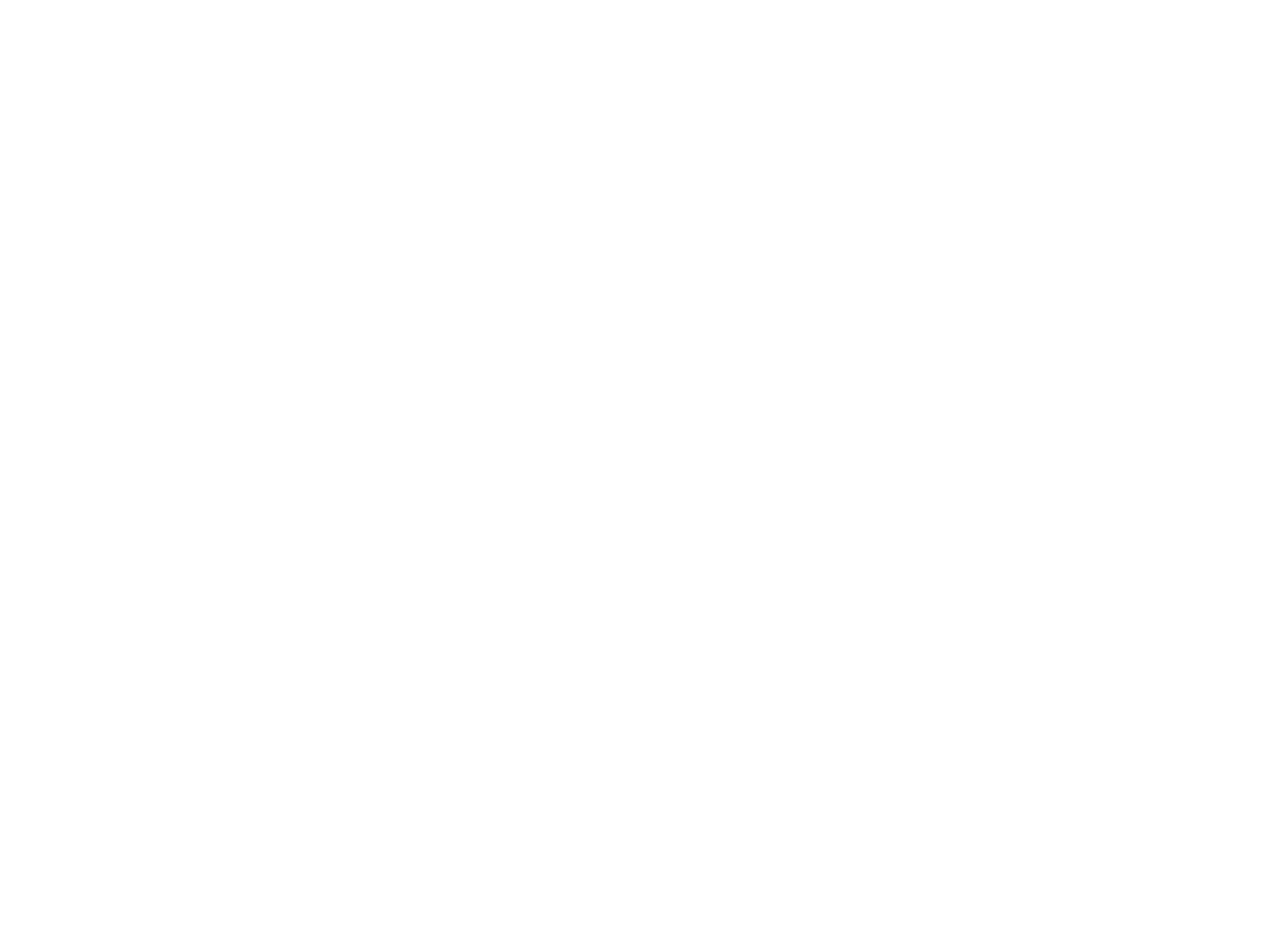
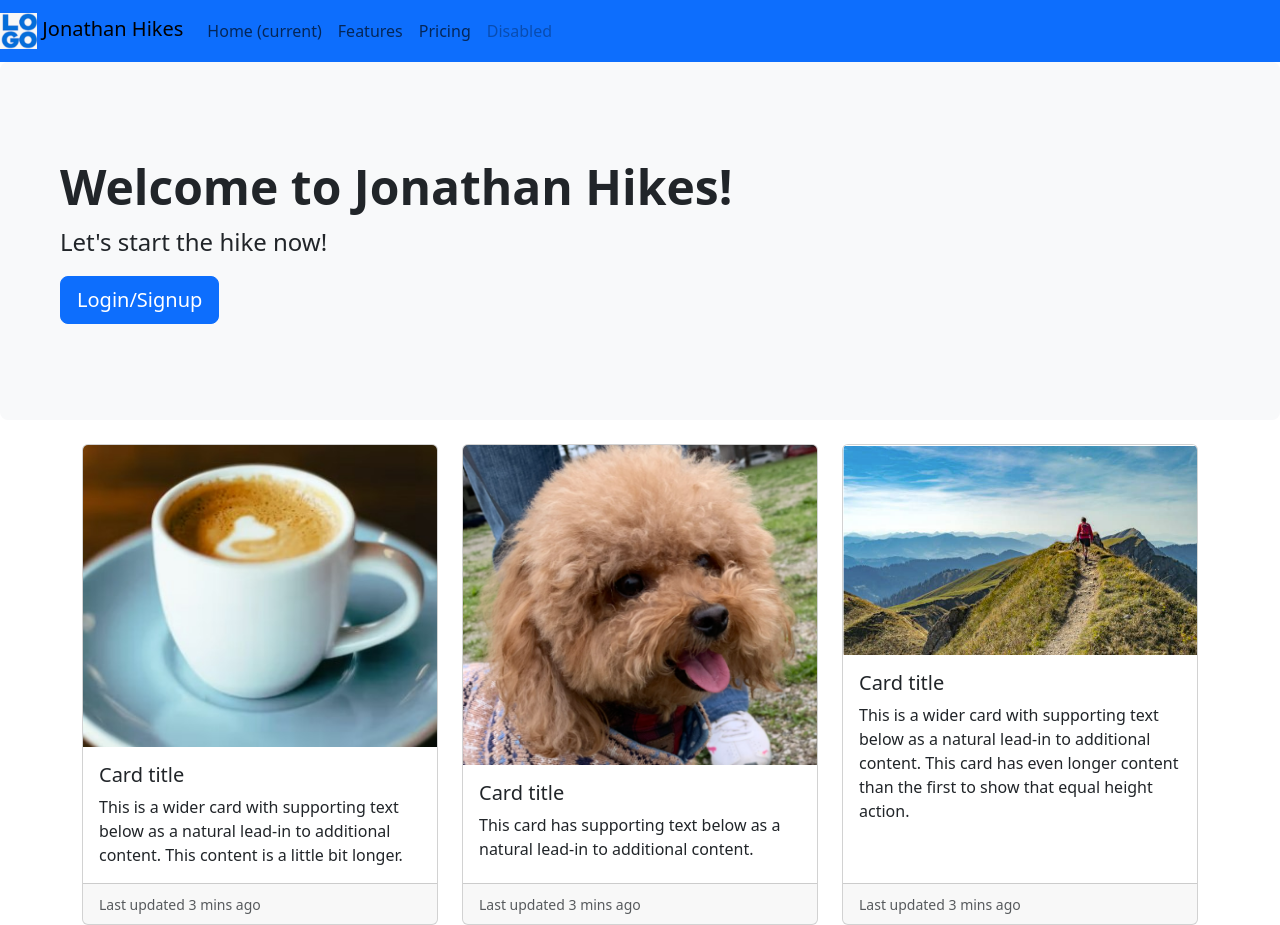
Before and after one commit to jwl0724/demo05_liu_jonathan, a plain HTML site: page index.html in a window 1280 px wide. Before the commit the page ends 800 px from the top, so only its background shows below. Drawn offline with nearby package versions, Linux system fonts and the light colour scheme.

Commit message:
add bootstrap html elements

```diff
--- a/index.html
+++ b/index.html
@@ -10,21 +10,99 @@
     <meta name="viewport" content="width=device-width, initial-scale=1">
 
     <!-- Bootstrap Library CSS CDN go here -->
+    <link href="https://cdn.jsdelivr.net/npm/bootstrap@5.3.2/dist/css/bootstrap.min.css" rel="stylesheet"
+        integrity="sha384-T3c6CoIi6uLrA9TneNEoa7RxnatzjcDSCmG1MXxSR1GAsXEV/Dwwykc2MPK8M2HN" crossorigin="anonymous">
+
     <!-- Boostrap Library JS CDN  go here -->
+    <link href="https://cdn.jsdelivr.net/npm/bootstrap@5.3.2/dist/css/bootstrap.min.css" rel="stylesheet"
+        integrity="sha384-T3c6CoIi6uLrA9TneNEoa7RxnatzjcDSCmG1MXxSR1GAsXEV/Dwwykc2MPK8M2HN" crossorigin="anonymous">
 
     <!-- Other libraries go here -->
 
     <!-- Link to styles of your own -->
-    <!-- <link rel="stylesheet" href="./styles/style.css"> -->
-
+    <link rel="stylesheet" href="./styles/style.css">
 </head>
 
 <body>
-
     <!------------------------------>
     <!-- Your HTML Layout go here -->
+    <nav class="navbar navbar-expand-lg navbar-light bg-primary">
+        <a class="navbar-brand" href="#">
+            <img src="./images/logo.jpg" height="36">
+            Jonathan Hikes
+        </a>
+        <button class="navbar-toggler" type="button" data-toggle="collapse" data-target="#navbarNav" aria-controls="navbarNav" aria-expanded="false" aria-label="Toggle navigation">
+          <span class="navbar-toggler-icon"></span>
+        </button>
+        <div class="collapse navbar-collapse" id="navbarNav">
+          <ul class="navbar-nav">
+            <li class="nav-item active">
+              <a class="nav-link" href="#">Home <span class="sr-only">(current)</span></a>
+            </li>
+            <li class="nav-item">
+              <a class="nav-link" href="#">Features</a>
+            </li>
+            <li class="nav-item">
+              <a class="nav-link" href="#">Pricing</a>
+            </li>
+            <li class="nav-item">
+              <a class="nav-link disabled" href="#">Disabled</a>
+            </li>
+          </ul>
+        </div>
+      </nav>
     <!------------------------------>
     <!-- Stuff for body goes here -->
+    <div class="p-5 mb-4 bg-light rounded-3">
+        <div class="container-fluid py-5">
+          <h1 class="display-5 fw-bold">Welcome to Jonathan Hikes!</h1>
+          <p class="col-md-8 fs-4">Let's start the hike now!</p>
+
+          <!-- Add an onclick attribute to define click event handler -->
+          <!-- <button onclick="window.location.href='login.html'" class="btn btn-primary btn-lg" type="button">Login/Signup</button> -->
+          <button class="btn btn-primary btn-lg" type="button" onclick="window.location.href='login.html'">Login/Signup</button>
+        </div>
+    </div>
+    <div class="container">
+        <div class="row row-cols-1 row-cols-md-3 g-4">
+            <div class="col">
+            <div class="card h-100">
+                <img src="./images/drink2.jpg" class="card-img-top" alt="drink2">
+                <div class="card-body">
+                <h5 class="card-title">Card title</h5>
+                <p class="card-text">This is a wider card with supporting text below as a natural lead-in to additional content. This content is a little bit longer.</p>
+                </div>
+                <div class="card-footer">
+                <small class="text-muted">Last updated 3 mins ago</small>
+                </div>
+            </div>
+            </div>
+            <div class="col">
+            <div class="card h-100">
+                <img src="./images/elmo.jpg" class="card-img-top" alt="elmo">
+                <div class="card-body">
+                <h5 class="card-title">Card title</h5>
+                <p class="card-text">This card has supporting text below as a natural lead-in to additional content.</p>
+                </div>
+                <div class="card-footer">
+                <small class="text-muted">Last updated 3 mins ago</small>
+                </div>
+            </div>
+            </div>
+            <div class="col">
+            <div class="card h-100">
+                <img src="./images/hike3.jpg" class="card-img-top" alt="hike3">
+                <div class="card-body">
+                <h5 class="card-title">Card title</h5>
+                <p class="card-text">This is a wider card with supporting text below as a natural lead-in to additional content. This card has even longer content than the first to show that equal height action.</p>
+                </div>
+                <div class="card-footer">
+                <small class="text-muted">Last updated 3 mins ago</small>
+                </div>
+            </div>
+            </div>
+        </div>
+        </div>
 
 
     <!---------------------------------------------->
```
